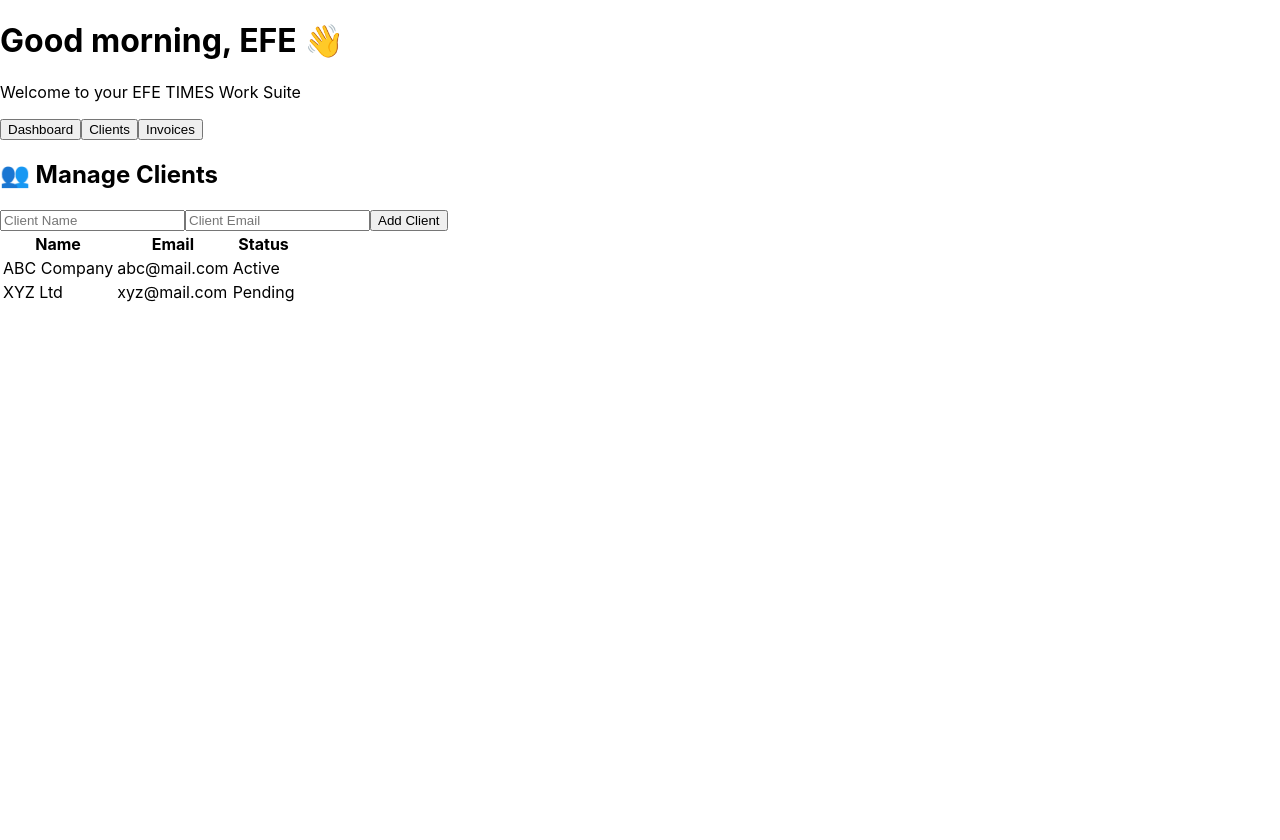
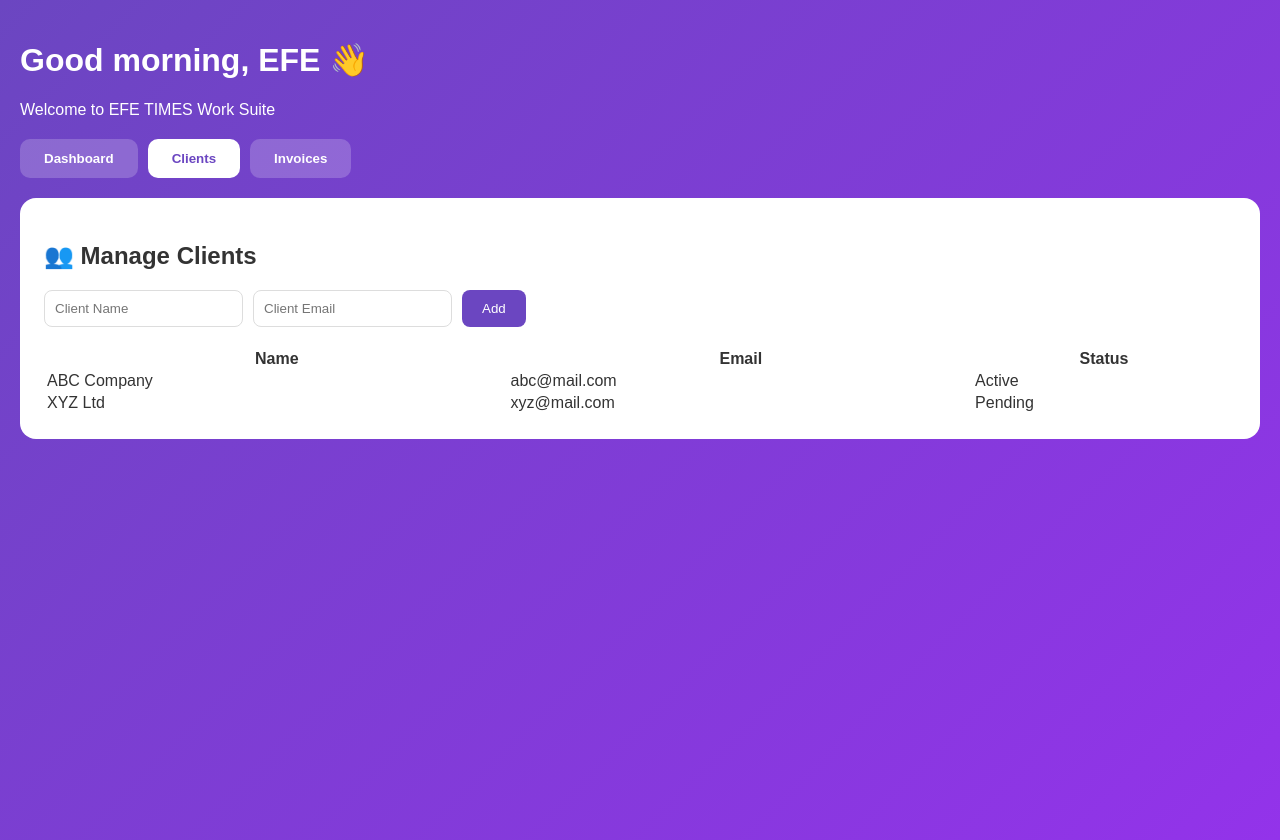
Before and after one commit to efejunior120/efe-times-good, a React (Create React App) app: page / in a window 1280 px wide. Both pictures are taken after a click on the button "Clients". Before the commit the page ends 800 px from the top, so only its background shows below. Built offline with nearby package versions, Linux system fonts and the light colour scheme.

Commit message:
Update App.js

```diff
--- a/src/App.js
+++ b/src/App.js
@@ -1,84 +1,55 @@
 import React, { useState } from "react";
-import "./App.css";
 
-function App() {
-const [activeTab, setActiveTab] = useState("dashboard");
+export default function App() {
+const [tab, setTab] = useState("dashboard");
 const [clients, setClients] = useState([
-{ id: 1, name: "ABC Company", email: "abc@mail.com", status: "Active" },
-{ id: 2, name: "XYZ Ltd", email: "xyz@mail.com", status: "Pending" },
+{id:1, name:"ABC Company", email:"abc@mail.com", status:"Active"},
+{id:2, name:"XYZ Ltd", email:"xyz@mail.com", status:"Pending"}
 ]);
-const [invoices, setInvoices] = useState([
-{ id: 1, client: "ABC Company", amount: "₦150,000", status: "Paid" },
-{ id: 2, client: "XYZ Ltd", amount: "₦75,000", status: "Unpaid" },
+const [invoices] = useState([
+{id:1, client:"ABC Company", amount:"₦150,000", status:"Paid"},
+{id:2, client:"XYZ Ltd", amount:"₦75,000", status:"Unpaid"}
 ]);
-const [newClient, setNewClient] = useState({ name: "", email: "" });
-
-const addClient = () => {
-if (newClient.name && newClient.email) {
-setClients([...clients, {
-id: clients.length + 1,
-...newClient,
-status: "Active"
-}]);
-setNewClient({ name: "", email: "" });
-}
-};
+const [name, setName] = useState("");
+const [email, setEmail] = useState("");
 
 return (
-<div className="app">
+<div style={{background:"linear-gradient(135deg,#6B46C1,#9333EA)",minHeight:"100vh",padding:20,color:"white",fontFamily:"Arial"}}>
 <h1>Good morning, EFE 👋</h1>
-<p>Welcome to your EFE TIMES Work Suite</p>
+<p>Welcome to EFE TIMES Work Suite</p>
 
-<div className="tabs">
-<button className={activeTab === "dashboard" ? "active" : ""} onClick={() => setActiveTab("dashboard")}>Dashboard</button>
-<button className={activeTab === "clients" ? "active" : ""} onClick={() => setActiveTab("clients")}>Clients</button>
-<button className={activeTab === "invoices" ? "active" : ""} onClick={() => setActiveTab("invoices")}>Invoices</button>
+<div style={{display:"flex",gap:10,margin:"20px 0"}}>
+<button onClick={()=>setTab("dashboard")} style={{padding:"12px 24px",borderRadius:10,border:"none",background:tab==="dashboard"?"white":"rgba(255,255,255,0.2)",color:tab==="dashboard"?"#6B46C1":"white",fontWeight:"bold"}}>Dashboard</button>
+<button onClick={()=>setTab("clients")} style={{padding:"12px 24px",borderRadius:10,border:"none",background:tab==="clients"?"white":"rgba(255,255,255,0.2)",color:tab==="clients"?"#6B46C1":"white",fontWeight:"bold"}}>Clients</button>
+<button onClick={()=>setTab("invoices")} style={{padding:"12px 24px",borderRadius:10,border:"none",background:tab==="invoices"?"white":"rgba(255,255,255,0.2)",color:tab==="invoices"?"#6B46C1":"white",fontWeight:"bold"}}>Invoices</button>
 </div>
 
-<div className="content">
-{activeTab === "dashboard" && (
-<div>
+<div style={{background:"white",color:"#333",borderRadius:16,padding:24}}>
+{tab==="dashboard" && <div>
 <h2>📊 Dashboard Overview</h2>
-<div className="stats">
-<div className="card"><p>Total Clients</p><h3>{clients.length}</h3></div>
-<div className="card"><p>Total Invoices</p><h3>{invoices.length}</h3></div>
-<div className="card"><p>Revenue</p><h3>₦225,000</h3></div>
-<div className="card"><p>Pending</p><h3>{invoices.filter(i => i.status === "Unpaid").length}</h3></div>
+<div style={{display:"grid",gridTemplateColumns:"repeat(4,1fr)",gap:16}}>
+<div style={{background:"#F3E8FF",padding:20,borderRadius:12}}><p>Total Clients</p><h3>{clients.length}</h3></div>
+<div style={{background:"#F3E8FF",padding:20,borderRadius:12}}><p>Total Invoices</p><h3>{invoices.length}</h3></div>
+<div style={{background:"#F3E8FF",padding:20,borderRadius:12}}><p>Revenue</p><h3>₦225,000</h3></div>
+<div style={{background:"#F3E8FF",padding:20,borderRadius:12}}><p>Pending</p><h3>1</h3></div>
+</div>
+</div>}
+
+{tab==="clients" && <div>
+<h2>👥 Manage Clients</h2>
+<div style={{display:"flex",gap:10,marginBottom:20}}>
+<input placeholder="Client Name" value={name} onChange={e=>setName(e.target.value)} style={{padding:10,borderRadius:8,border:"1px solid #ddd"}}/>
+<input placeholder="Client Email" value={email} onChange={e=>setEmail(e.target.value)} style={{padding:10,borderRadius:8,border:"1px solid #ddd"}}/>
+<button onClick={()=>{if(name&&email){setClients([...clients,{id:clients.length+1,name,email,status:"Active"}]);setName("");setEmail("")}}} style={{padding:"10px 20px",background:"#6B46C1",color:"white",border:"none",borderRadius:8}}>Add</button>
+</div>
+<table style={{width:"100%"}}><thead><tr><th>Name</th><th>Email</th><th>Status</th></tr></thead><tbody>{clients.map(c=><tr key={c.id}><td>{c.name}</td><td>{c.email}</td><td>{c.status}</td></tr>)}</tbody></table>
+</div>}
+
+{tab==="invoices" && <div>
+<h2>🧾 Invoices</h2>
+<table style={{width:"100%"}}><thead><tr><th>Client</th><th>Amount</th><th>Status</th></tr></thead><tbody>{invoices.map(i=><tr key={i.id}><td>{i.client}</td><td>{i.amount}</td><td>{i.status}</td></tr>)}</tbody></table>
+</div>}
 </div>
 </div>
-)}
-
-{activeTab === "clients" && (
-<div>
-<h2>👥 Manage Clients</h2>
-<div className="form">
-<input placeholder="Client Name" value={newClient.name} onChange={(e) => setNewClient({...newClient, name: e.target.value})}/>
-<input placeholder="Client Email" value={newClient.email} onChange={(e) => setNewClient({...newClient, email: e.target.value})}/>
-<button onClick={addClient}>Add Client</button>
-</div>
-<table>
-<thead><tr><th>Name</th><th>Email</th><th>Status</th></tr></thead>
-<tbody>
-{clients.map(c => <tr key={c.id}><td>{c.name}</td><td>{c.email}</td><td>{c.status}</td></tr>)}
-</tbody>
-</table>
-</div>
-)}
-
-{activeTab === "invoices" && (
-<div>
-<h2>🧾 Invoices</h2>
-<table>
-<thead><tr><th>Client</th><th>Amount</th><th>Status</th></tr></thead>
-<tbody>
-{invoices.map(i => <tr key={i.id}><td>{i.client}</td><td>{i.amount}</td><td>{i.status}</td></tr>)}
-</tbody>
-</table>
-</div>
-)}
-</div>
-</div>
-);
+)
 }
-
-export default App;
```
